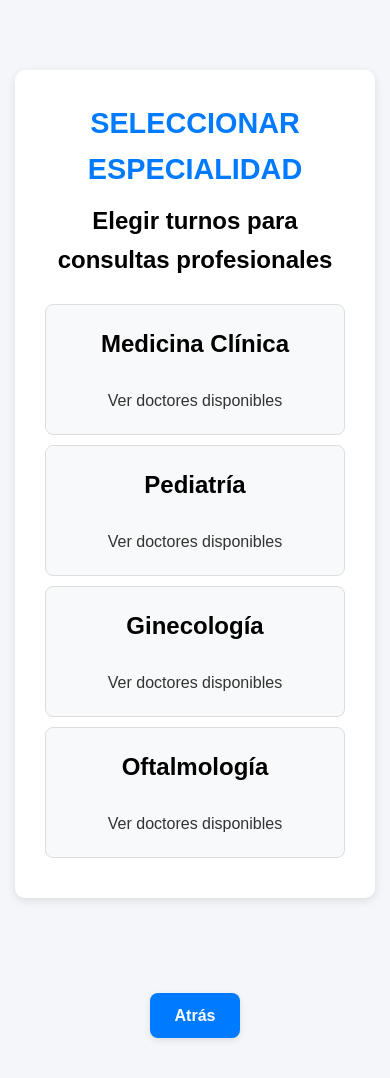
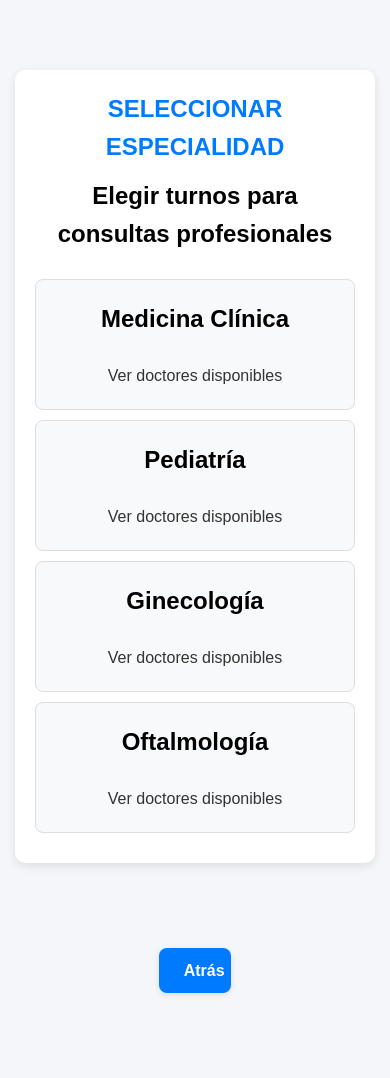
Before and after one commit to Sirmartins09/entregafinaljs, a plain HTML site: page pages/datos.html in a window 390 px wide. After the commit the page ends 1038 px from the top, so only its background shows below. Drawn offline with nearby package versions, Linux system fonts and the light colour scheme; some packages are replaced by stand-ins of ours; a script that the page names is missing.

Commit message:
modificaciones

```diff
--- a/assets/css/style.css
+++ b/assets/css/style.css
@@ -525,3 +525,42 @@ main h3 {
 .boton-volver a.btn-volver {
   color: #fff;
 }
+
+@media (max-width: 500px) {
+
+   main.formulario {
+    padding: 20px;
+  }
+
+  .confirmar-titulo {
+    font-size: 1.5rem;
+  }
+
+  form input,
+  form select {
+    font-size: 0.95rem;
+  }
+
+    .menu {
+    flex-direction: column;
+    gap: 15px;
+    margin-top: 30px;
+  }
+
+  .menu .btn-nav {
+    width: 80%;
+    text-align: center;
+  }
+  main {
+    padding: 20px;
+  }
+
+  .card-doctor {
+    max-width: 100%;
+  }
+
+  .menu .btn-nav {
+    width: 80%;
+    text-align: center;
+  }
+}
```
